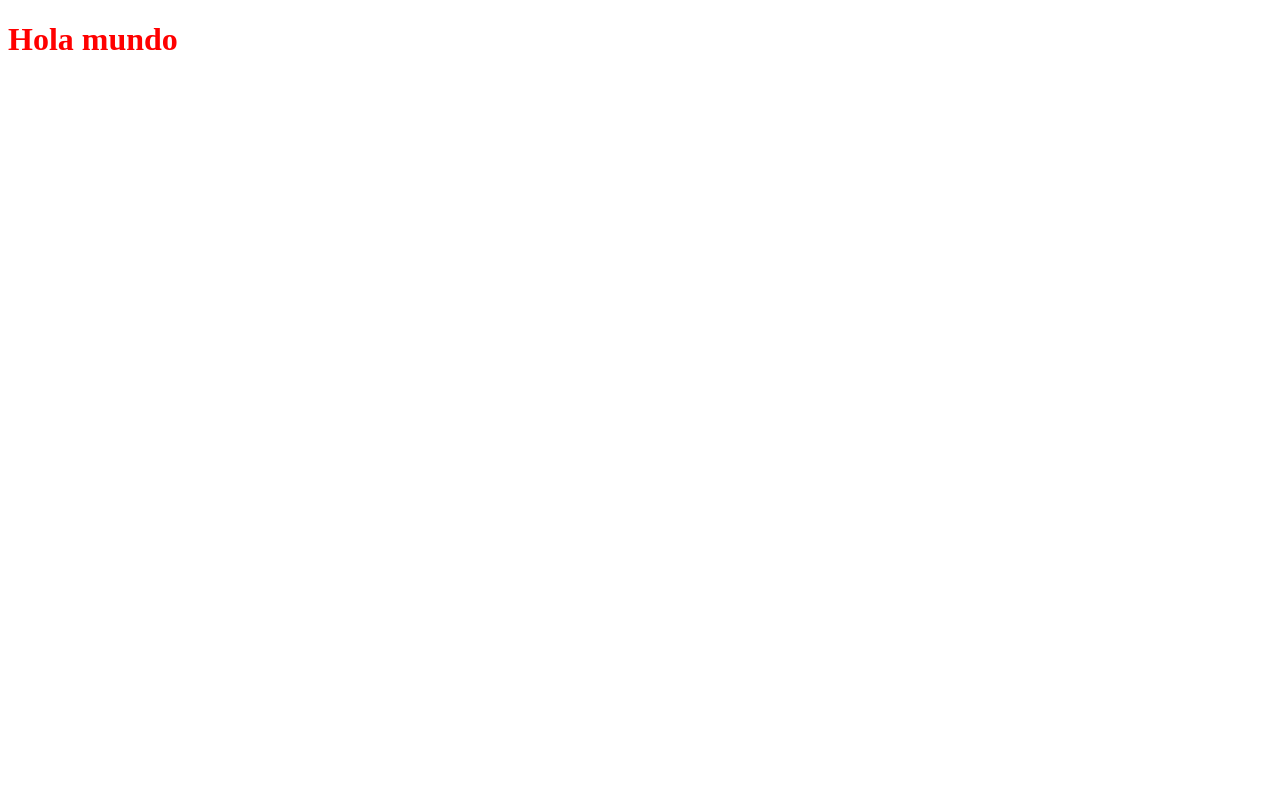
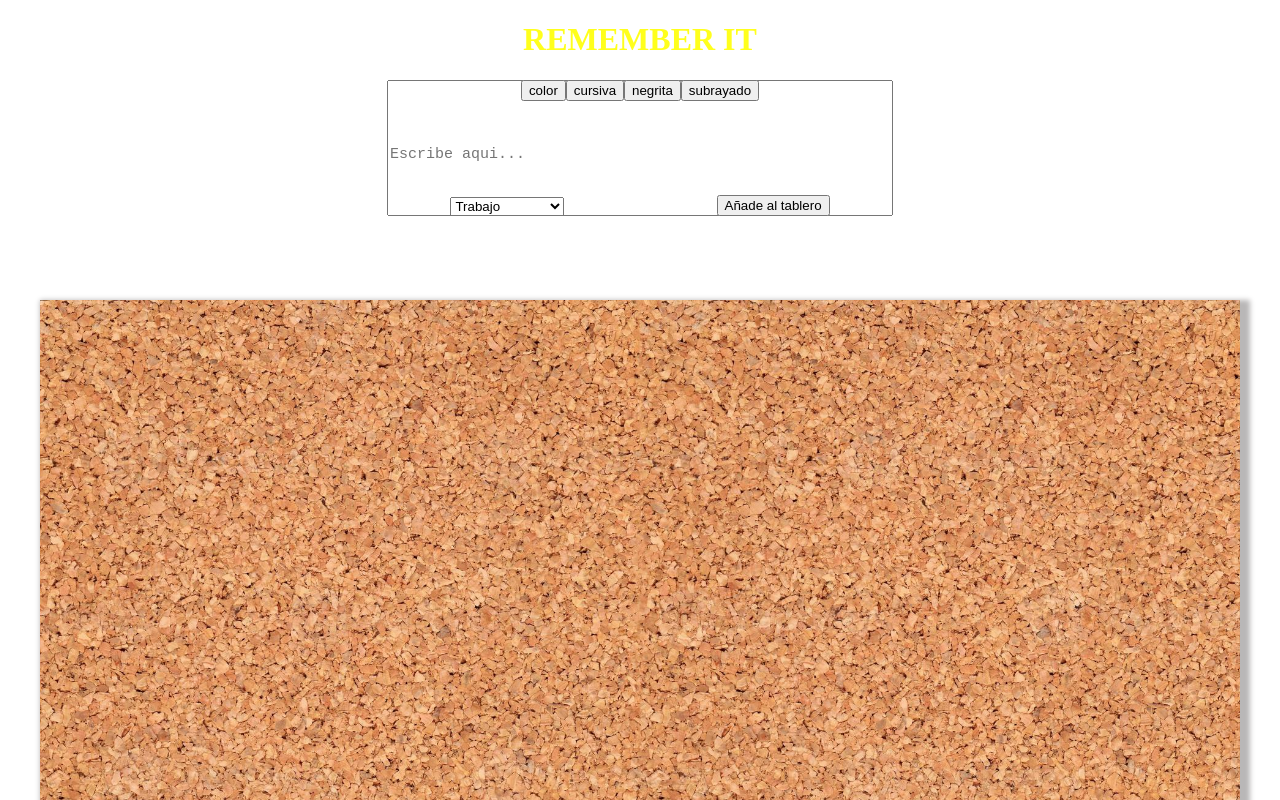
Before and after one commit to IreneTaPa/personal-project, a React app: page / in a window 1280 px wide. Built offline with nearby package versions, Linux system fonts and the light colour scheme.

Commit message:
done initial css

```diff
--- a/package.json
+++ b/package.json
@@ -1,5 +1,6 @@
 {
   "name": "mi-primera-web",
+  "homepage": "./",
   "version": "0.1.0",
   "private": true,
   "dependencies": {
--- a/src/components/App.js
+++ b/src/components/App.js
@@ -1,9 +1,46 @@
 import '../styles/App.scss';
-
+import background from '../images/corkboard.jpg';
 function App() {
   return (
     <div>
-      <h1 className="h1">Hola mundo</h1>
+      <header>
+        <h1 className="h1">REMEMBER IT</h1>
+      </header>
+      <main>
+        <section className="section__form">
+          <div className="form">
+            <div className="btns">
+              <button className="color__btn">color</button>
+              <button className="italics__btn">cursiva</button>
+              <button className="bold__btn">negrita</button>
+              <button className="hightlighter__btn">subrayado</button>
+            </div>
+            <textarea className="form__text" placeholder="Escribe aqui..." />
+
+            <div className="inferior__btns">
+              <select className="form__select" name="" id="">
+                <option value="Trabajo">Trabajo</option>
+                <option value="Hogar">Hogar</option>
+                <option value="Crea un tema">Crea un tema...</option>
+              </select>
+              <input
+                className="form__input"
+                type="button"
+                value="Añade al tablero"
+              />
+            </div>
+          </div>
+        </section>
+        <section className="corkboard">
+          <div className="corkboard__div">
+            <img
+              className="corkboard__img"
+              src={background}
+              alt="Corkboard for postit's"
+            />
+          </div>
+        </section>
+      </main>
     </div>
   );
 }
--- a/src/styles/App.scss
+++ b/src/styles/App.scss
@@ -1,3 +1,75 @@
 .h1 {
-    color: red;
+    color: rgba(255, 255, 0, 0.89);
+    text-align: center;
 }
+.section__form {
+    height: 20%;
+}
+.form {
+display: flex;
+justify-content: center;
+position: relative;
+
+}
+
+.form__text {
+    line-height: 144px;
+    font-size: 15px;
+    width: 500px;
+    height: 130px;
+    position: relative;
+    resize:none;
+   //line-height: 1;
+   z-index: 1;
+}
+.btns {
+    position: absolute;
+    top: 0;
+    left: 5;
+    z-index: 2;
+}
+
+.inferior__btns {
+    position: absolute;
+    bottom: 0;
+    width: 30%;
+    z-index: 1;
+
+}
+
+.form__select {
+    position: absolute;
+    left: 0;
+    bottom: 0;
+}
+
+.form__input{
+    position: absolute;
+    right: 0;
+    bottom: 0;
+}
+
+.corkboard {
+    padding-top: 50px;
+    height: 20%;
+    width: 80vw;
+}
+.corkboard__div {
+    overflow-y: scroll;
+    overflow-x: hidden;
+    max-height: 500px;
+    margin: 0;
+    position: absolute;
+    top: 50%;
+    left: 50%;
+    -ms-transform: translate(-50%, -50%);
+    transform: translate(-50%, -20%);
+    box-shadow: 5px 5px 5px 5px rgb(185, 183, 183);
+
+}
+.corkboard__img {
+    height: auto;
+    width: 1200px;
+
+
+}
```
